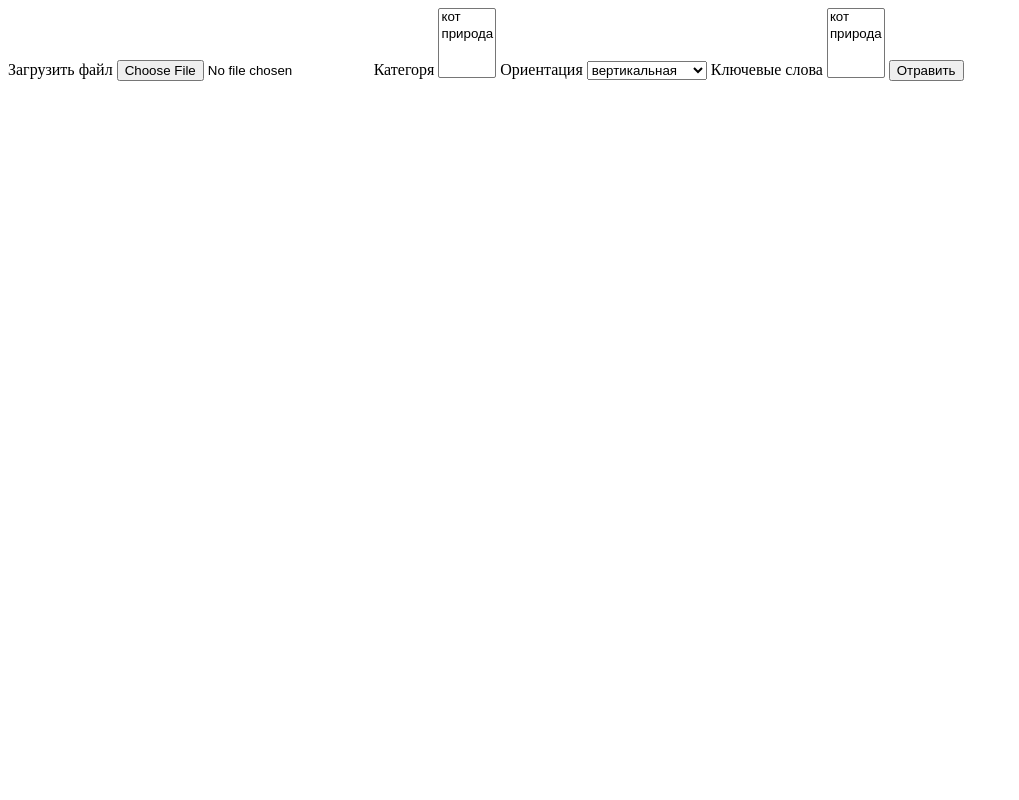
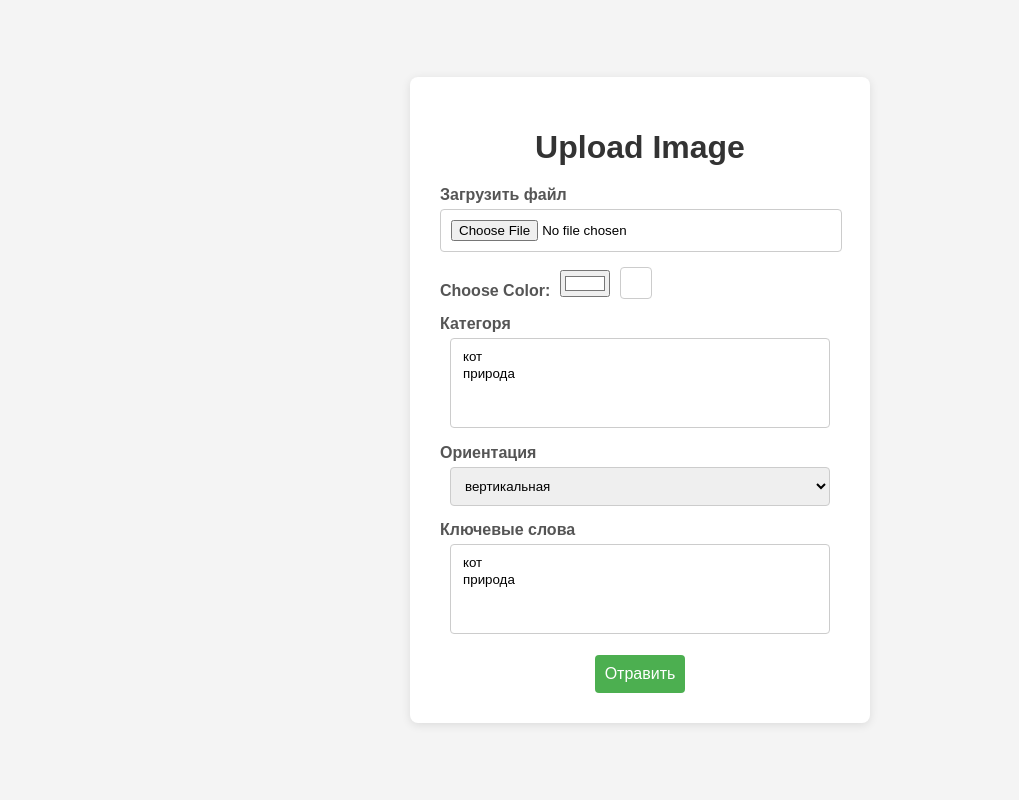
Before and after one commit to vgrokhovsky/wallpaper_project, a Flask app: template src/backend/app/blueprints/image/templates/image_add.html in a window 1280 px wide. Shown: the whole page, without its empty margins (0-1019 px from the left). Run offline with Flask 3, Linux system fonts and the light colour scheme; the template is opened without the code that fills it: values that come from a table or form of the project are taken from there, others are empty.

Commit message:
image_add.css

```diff
--- a/src/backend/app/blueprints/image/templates/image_add.html
+++ b/src/backend/app/blueprints/image/templates/image_add.html
@@ -4,19 +4,41 @@
 <head>
     <meta charset="UTF-8">
     <meta name="viewport" content="width=device-width, initial-scale=1.0">
-    <title>Document</title>
-</head>
+    <title>Загруска Фотогафий</title>
+    <link rel="stylesheet" href="..css\image_add.css"
 
 <body>
-    <form method="POST" action="/api/image" , enctype="multipart/form-data">
+     <div class="container">
+        <h1>Upload Image</h1>
+        <form method="POST" action="/api/image" enctype="multipart/form-data">
             {{ form.hidden_tag() }}
 
             {{ form.file.label }} {{ form.file() }}
+
+            <div class="color-picker">
+                <label for="color">Choose Color:</label>
+                <input type="color" id="color" name="color" value="#ffffff" onchange="updateColorDisplay()">
+                <div class="color-display" id="colorDisplay" style="background-color: #ffffff;"></div>
+            </div>
+
             {{ form.categories.label }} {{ form.categories() }}
             {{ form.orientation.label }} {{ form.orientation() }}
             {{ form.keywords.label }} {{ form.keywords() }}
-        {{ form.submit()}}
+            {{ form.submit() }}
         </form>
+
+        {% with messages = get_flashed_messages(with_categories=true) %}
+            {% if messages %}
+                <div class="message">
+                    <ul>
+                        {% for category, message in messages %}
+                            <li class="{{ category }}">{{ message }}</li>
+                        {% endfor %}
+                    </ul>
+                </div>
+            {% endif %}
+        {% endwith %}
+    </div>
 </body>
 
 </html>
--- /dev/null
+++ b/src/frontend/css/image_add.css
@@ -0,0 +1,100 @@
+  body {
+font-family: Arial, sans-serif;
+            background-color: #f4f4f4;
+            margin: 0;
+            padding: 0;
+            display: flex;
+            align-items: center;
+            justify-content: center;
+            height: 100vh;
+        }
+
+        .container {
+            background-color: #fff;
+            padding: 30px;
+            border-radius: 8px;
+            box-shadow: 0 2px 10px rgba(0, 0, 0, 0.1);
+            width: 400px;
+            text-align: center;
+        }
+
+        h1 {
+            color: #333;
+            margin-bottom: 20px;
+        }
+
+        label {
+            font-weight: bold;
+            margin-top: 15px;
+            display: block;
+            text-align: left;
+            color: #555;
+        }
+
+        input[type="file"],
+        input[type="text"],
+        select {
+            width: calc(100% - 20px);
+            padding: 10px;
+            margin-top: 5px;
+            border: 1px solid #ccc;
+            border-radius: 4px;
+            outline: none;
+            transition: all 0.3s ease;
+        }
+
+        input[type="file"]:hover,
+        input[type="text"]:hover,
+        select:hover {
+            border-color: #66afe9;
+        }
+
+        input[type="submit"] {
+            background-color: #4CAF50;
+            color: white;
+            border: none;
+            padding: 10px;
+            margin-top: 20px;
+            cursor: pointer;
+            border-radius: 4px;
+            transition: background-color 0.3s ease;
+            font-size: 16px;
+        }
+
+        input[type="submit"]:hover {
+            background-color: #45a049;
+        }
+
+        .color-picker {
+            display: flex;
+            align-items: center;
+            margin-top: 15px;
+        }
+
+        .color-picker label {
+            margin-right: 10px;
+        }
+
+        .color-display {
+            width: 30px;
+            height: 30px;
+            border: 1px solid #ccc;
+            border-radius: 4px;
+            margin-left: 10px;
+        }
+
+        .message {
+            margin-top: 20px;
+            padding: 10px;
+            border-radius: 4px;
+        }
+
+        .success {
+            background-color: #d4edda;
+            color: #155724;
+        }
+
+        .error {
+            background-color: #f8d7da;
+            color: #721c24;
+        }
```
Lines whose indentation alone changed are shown as unchanged.
